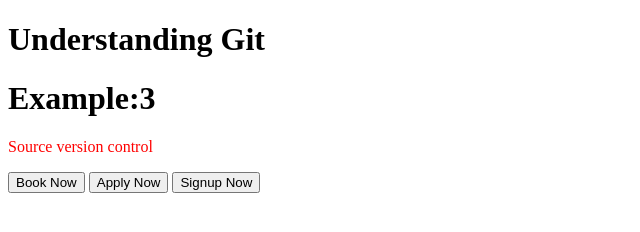
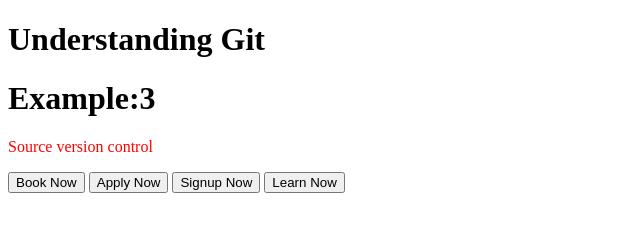
Before and after one commit to pravkb2/git-client-sep, a plain HTML site: page index.html in a window 1280 px wide. Shown: the whole page, without its empty margins (0-640 px from the left). Drawn offline with Linux system fonts and the light colour scheme.

Commit message:
Created a button called Learnmore

```diff
--- a/index.html
+++ b/index.html
@@ -9,6 +9,7 @@
 <button>Book Now</button>
 <button>Apply Now</button>
 <button>Signup Now</button>
+<button>Learn Now</button>
 </body>
 
 
```
